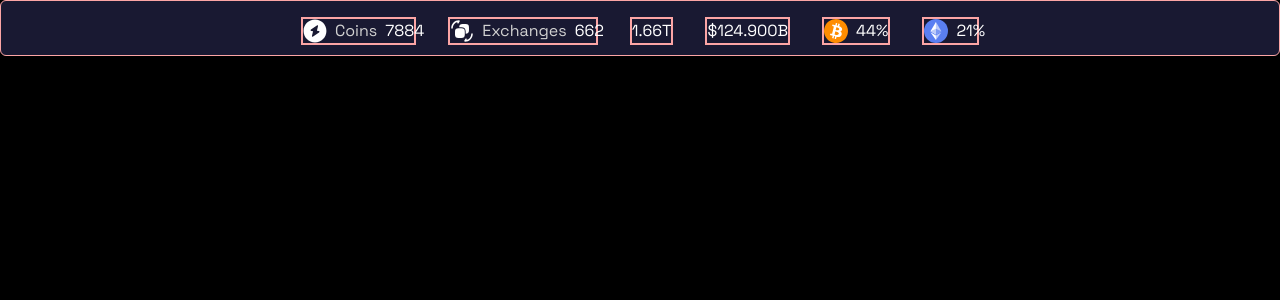
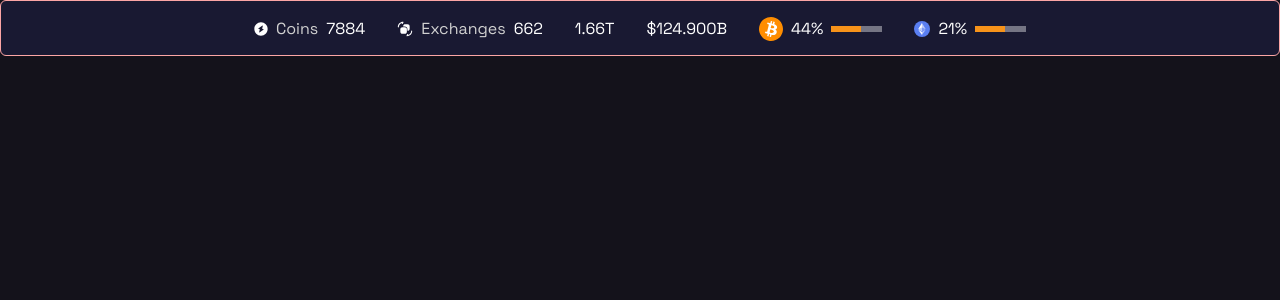
Before and after one commit to diegohernandezpro/CryptoApp, a React (Vite) app: page / in a window 1280 px wide. Shown: the top 300 px of the page. Built offline with nearby package versions, Linux system fonts and the light colour scheme.

Commit message:
finish syle of top header bar

```diff
--- a/src/App.tsx
+++ b/src/App.tsx
@@ -3,7 +3,7 @@ import { Header } from "./components/MainHeader/Header/Header";
 
 const App = () => {
   return (
-      <div class="bg-black h-screen">
+      <div className="bg-[#14121B] h-screen">
         <Header />
       </div>
 
--- a/src/components/MainHeader/Header/Header.tsx
+++ b/src/components/MainHeader/Header/Header.tsx
@@ -1,4 +1,5 @@
 
+import {TextNSlider} from "./TextNSlider"
 export function Header(){
 
 
@@ -13,26 +14,31 @@ export function Header(){
                         <span className="text-[#D1D1D1]">Coins</span><span>7884</span>
 
                 </li>
+
                 <li className="header-item">
                     <img
                         src={"/src/assets/exchange-icon.svg"}
                         alt='exchange-icon'
                     />
                     <span className="text-[#D1D1D1]">Exchanges</span><span>662</span></li>
+
                 <li className="header-item">1.66T</li>
+
                 <li className="header-item">$124.900B</li>
+
                 <li className="header-item">
                     <img
                         src={"/src/assets/bitcoin.svg"}
                         alt='bitcoin-icon'
                     />
-                <span>44%</span></li>
+                    <span>44%</span> <TextNSlider /> </li>
+
                 <li className="header-item">
 
                     <img
                         src={"/src/assets/etherum.svg"}
                         alt='etherum-icon'
-                /><span>21%</span>
+                    /><span>21%</span> <TextNSlider />
                 </li>
             </ul>
         </header>
--- a/src/components/MainHeader/Header/TextNSlider.tsx
+++ b/src/components/MainHeader/Header/TextNSlider.tsx
@@ -1,7 +1,14 @@
-import React from 'react'
 
 export const TextNSlider = () => {
+
+let fill: number = 30;
+
   return (
-    <div>TextNSlider</div>
+    <div className="h-[6px] bg-[#FFFFFF66] w-[51px]">
+        <div
+        className="bg-[#F7931A] h-[6px]"
+        style={{ width: `${fill}px`}}
+        ></div>
+    </div>
   )
 }
--- a/src/index.css
+++ b/src/index.css
@@ -13,6 +13,6 @@
 
 @layer components {
     .header-item {
-       @apply text-white flex justify-between border-2 border-red-300 gap-2
+       @apply text-white flex justify-between gap-2 items-center
     }
 }
```
Lines whose indentation alone changed are shown as unchanged.
